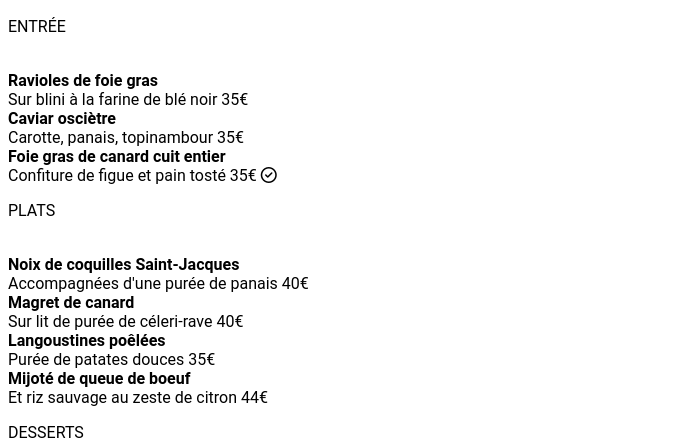
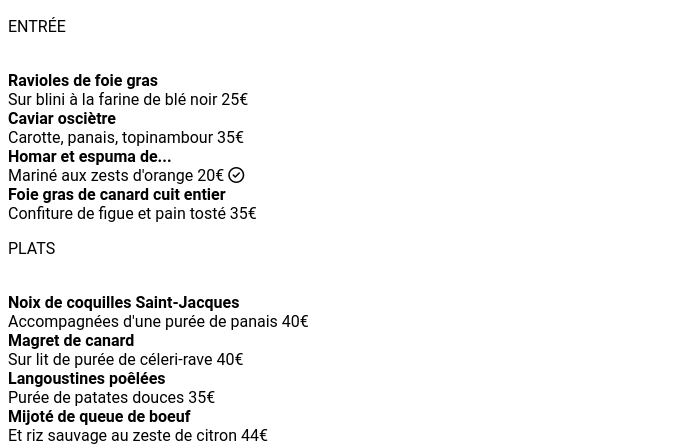
Before and after one commit to Virgie888/VirginieChatelain_3_19042021, a plain HTML site: page page2.html in a window 1280 px wide. Shown: the part 363-809 px from the top of the page, without its empty margins (0-681 px from the left). Drawn offline with Linux system fonts and the light colour scheme.

Commit message:
Structure html de base fichier page2.html

```diff
--- a/page2.html
+++ b/page2.html
@@ -15,8 +15,7 @@
     <header>
         <a href="index.html"><i class="fas fa-arrow-left"></i></a>
         <img src="./images/logo/ohmyfood@2x.svg" alt="logo en-tête">
-        <img src="./images/restaurants/stil-u2Lp8tXIcjw-unsplash.jpg"
-                alt="still" />
+        <img src="./images/restaurants/stil-u2Lp8tXIcjw-unsplash.jpg" alt="still" />
     </header>
 
     <section class="menu-note-enchantee">
@@ -25,7 +24,7 @@
 
         <div class="entree"><strong>Ravioles de foie gras</strong><br>
             Sur blini à la farine de blé noir
-            <span>35€</span>
+            <span>25€</span>
         </div>
 
         <div class="entree"><strong>Caviar osciètre</strong><br>
@@ -33,11 +32,15 @@
             <span>35€</span>
         </div>
 
+        <div class="entree"><strong>Homar et espuma de...</strong><br>
+            Mariné aux zests d'orange
+            <span>20€</span>
+            <span class="check"><i class="far fa-check-circle"></i></span>
+        </div>
 
         <div class="entree"><strong>Foie gras de canard cuit entier</strong><br>
             Confiture de figue et pain tosté
             <span>35€</span>
-            <span class="check"><i class="far fa-check-circle"></i></span>
         </div>
 
         <p>PLATS</p><br>
```
Also changed, not shown: page1.html (+2 -8 lines), page3.html (+2 -2 lines), page4.html (+2 -2 lines).
